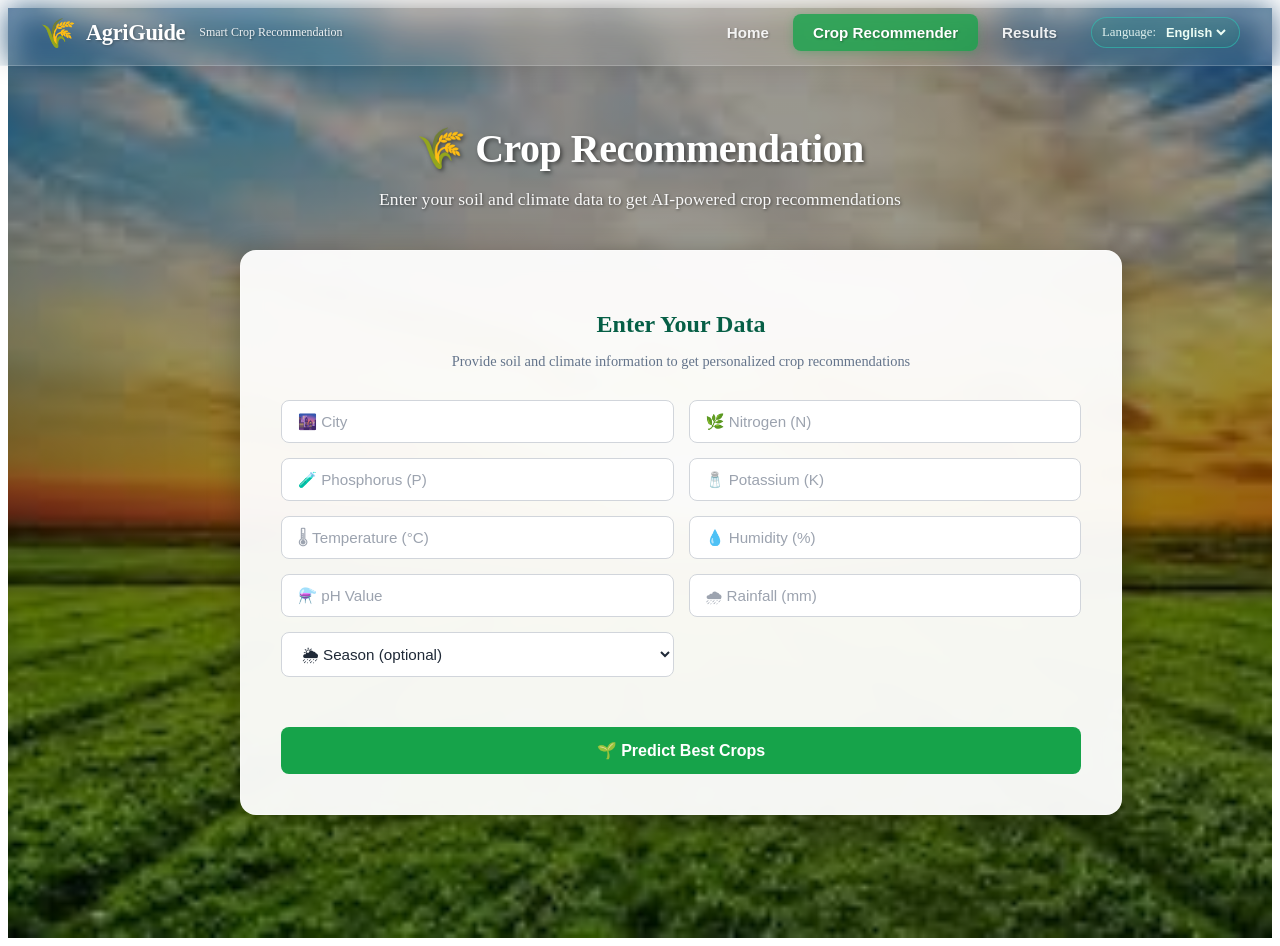
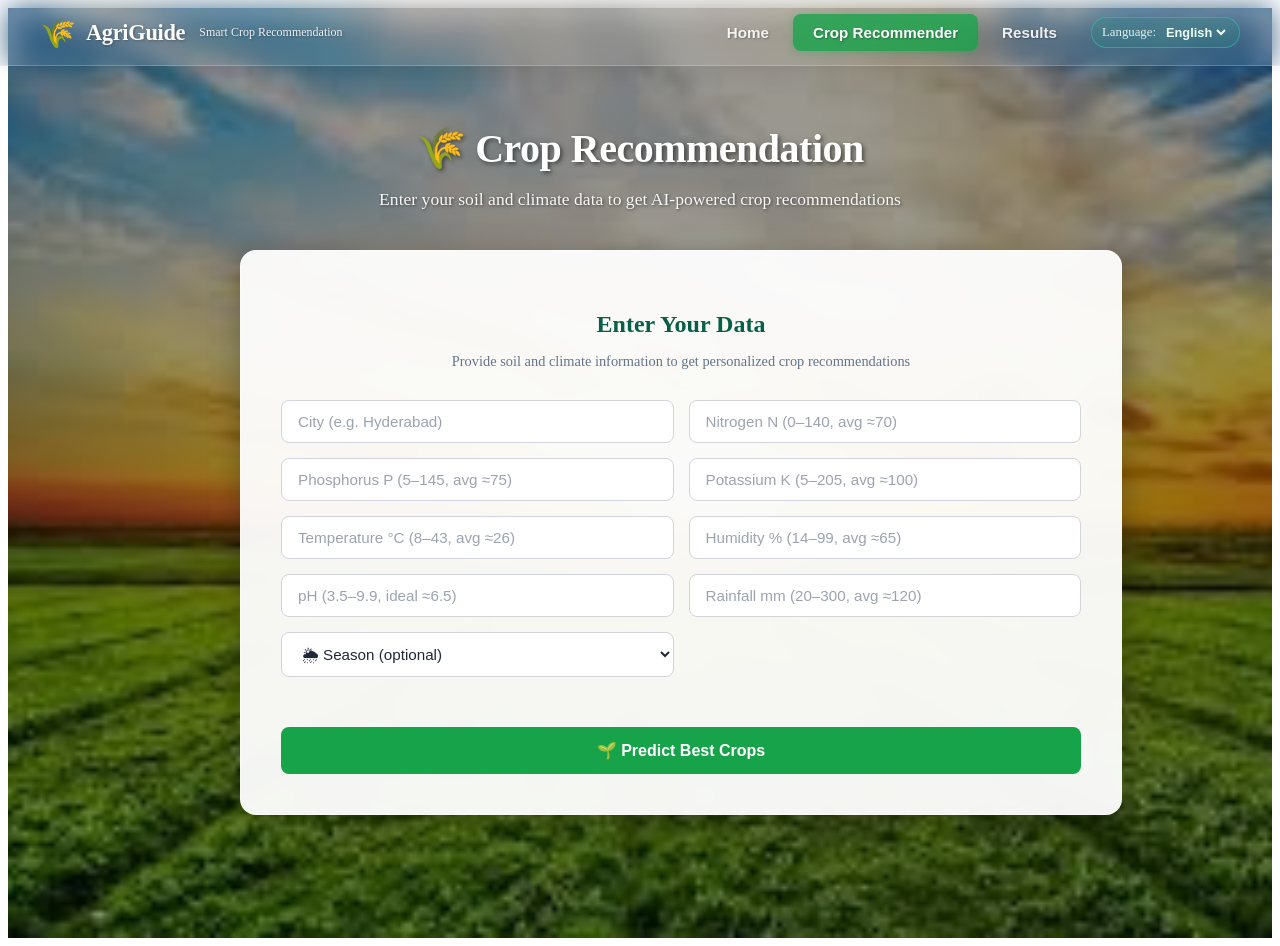
Before and after one commit to MALLAMCHAITANYA/agriGuide-frontend, a React (Create React App) app: page /crop-recommender in a window 1280 px wide. Built offline with nearby package versions, Linux system fonts and the light colour scheme.

Commit message:
changed ui

```diff
--- a/src/pages/CropRecommender.js
+++ b/src/pages/CropRecommender.js
@@ -102,20 +102,62 @@ function CropRecommender() {
           <div className="form-grid">
             <input
               type="text"
-              placeholder={t("recommender.cityPlaceholder")}
+              placeholder="City (e.g. Hyderabad)"
               value={city}
               onChange={(e) => setCity(e.target.value)}
             />
 
-            <input type="number" name="N" placeholder={t("recommender.nPlaceholder")} value={values.N} onChange={handleChange} />
-            <input type="number" name="P" placeholder={t("recommender.pPlaceholder")} value={values.P} onChange={handleChange} />
-            <input type="number" name="K" placeholder={t("recommender.kPlaceholder")} value={values.K} onChange={handleChange} />
+            <input
+              type="number"
+              name="N"
+              placeholder="Nitrogen N (0–140, avg ≈70)"
+              value={values.N}
+              onChange={handleChange}
+            />
+            <input
+              type="number"
+              name="P"
+              placeholder="Phosphorus P (5–145, avg ≈75)"
+              value={values.P}
+              onChange={handleChange}
+            />
+            <input
+              type="number"
+              name="K"
+              placeholder="Potassium K (5–205, avg ≈100)"
+              value={values.K}
+              onChange={handleChange}
+            />
 
-            <input type="number" name="temperature" placeholder={t("recommender.tempPlaceholder")} value={values.temperature} onChange={handleChange} />
-            <input type="number" name="humidity" placeholder={t("recommender.humidityPlaceholder")} value={values.humidity} onChange={handleChange} />
+            <input
+              type="number"
+              name="temperature"
+              placeholder="Temperature °C (8–43, avg ≈26)"
+              value={values.temperature}
+              onChange={handleChange}
+            />
+            <input
+              type="number"
+              name="humidity"
+              placeholder="Humidity % (14–99, avg ≈65)"
+              value={values.humidity}
+              onChange={handleChange}
+            />
 
-            <input type="number" name="ph" placeholder={t("recommender.phPlaceholder")} value={values.ph} onChange={handleChange} />
-            <input type="number" name="rainfall" placeholder={t("recommender.rainfallPlaceholder")} value={values.rainfall} onChange={handleChange} />
+            <input
+              type="number"
+              name="ph"
+              placeholder="pH (3.5–9.9, ideal ≈6.5)"
+              value={values.ph}
+              onChange={handleChange}
+            />
+            <input
+              type="number"
+              name="rainfall"
+              placeholder="Rainfall mm (20–300, avg ≈120)"
+              value={values.rainfall}
+              onChange={handleChange}
+            />
 
             <select
               value={season}
```
